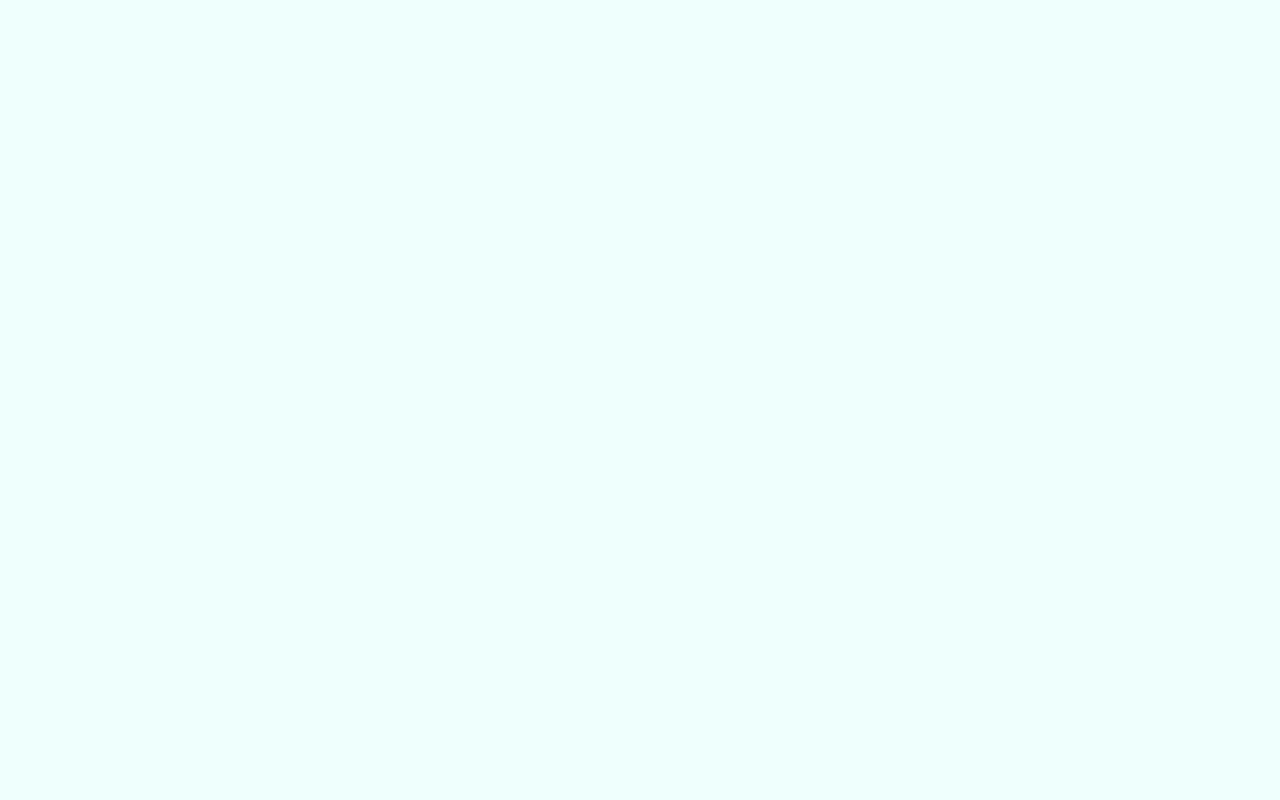
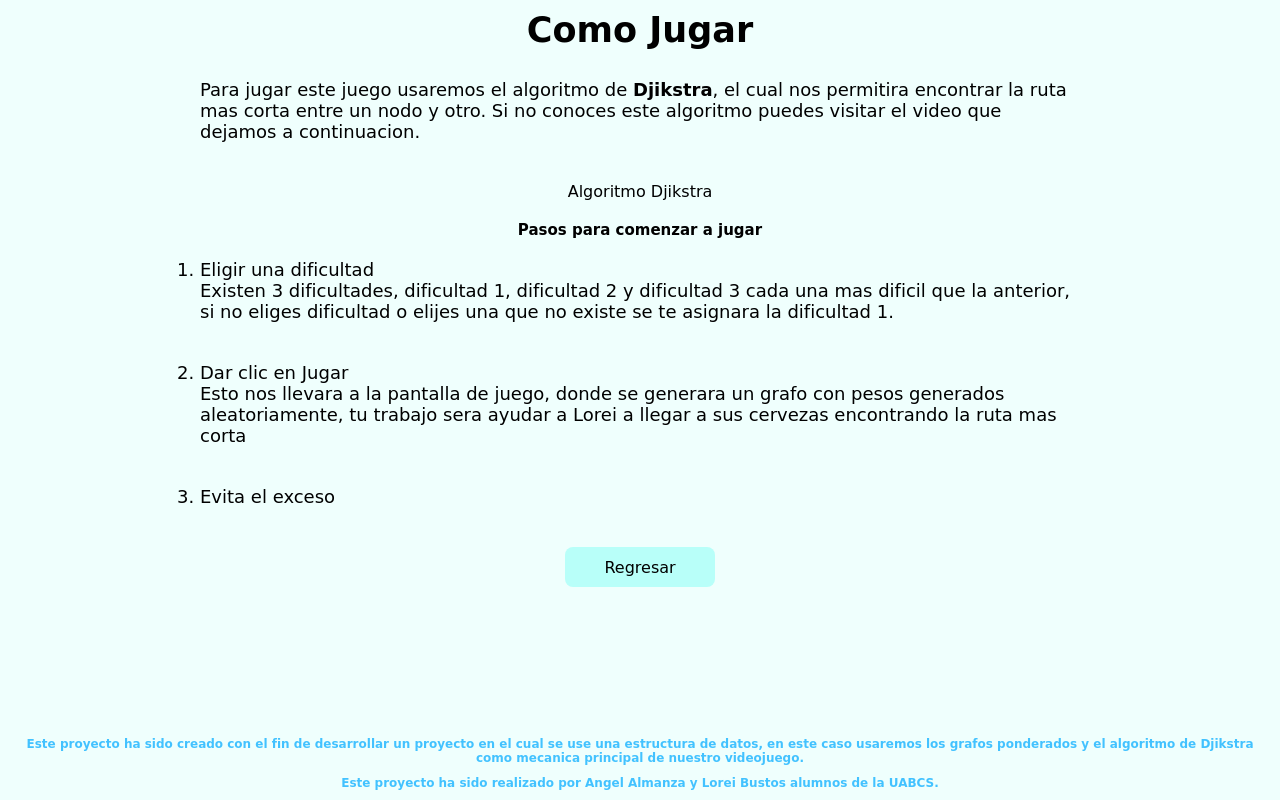
Before and after one commit to AngelAlmanza/whereIsMyBeer, a plain HTML site: page comoJugar.html in a window 1280 px wide. Drawn offline with Linux system fonts and the light colour scheme; a web font is replaced by a local one.

Commit message:
Creada la datalist de dificultad, creada la pagina de instrucciones

```diff
--- a/comoJugar.html
+++ b/comoJugar.html
@@ -8,9 +8,52 @@
     <link rel="preconnect" href="https://fonts.googleapis.com">
     <link rel="preconnect" href="https://fonts.gstatic.com" crossorigin>
     <link href="https://fonts.googleapis.com/css2?family=Hubballi&display=swap" rel="stylesheet">
+    <link rel="icon" href="./src/icons/jarro-de-cerveza.png">
     <link rel="stylesheet" href="./src/css/main.css">
 </head>
 <body>
-
+    <div class="container">
+        <header>
+            <h2 class="instrucciones">Como Jugar</h2>
+        </header>
+        <main class="main-comojugar">
+            <p class="explicacion">
+                Para jugar este juego usaremos el algoritmo de <b>Djikstra</b>, el cual nos permitira encontrar la ruta mas corta entre un nodo y otro.
+                Si no conoces este algoritmo puedes visitar el video que dejamos a
+                continuacion.
+            </p>
+            <a href="https://www.youtube.com/watch?v=fgdCNuGPJnw">Algoritmo Djikstra</a>
+            <h3>Pasos para comenzar a jugar</h3>
+            <ol class="main-instrucciones">
+                <li>Eligir una dificultad</li>
+                <p class="explicacion">
+                    Existen 3 dificultades, dificultad 1, dificultad 2 y dificultad 3
+                    cada una mas dificil que la anterior, si no eliges dificultad o elijes
+                    una que no existe se te asignara la dificultad 1.
+                </p>
+                <li>Dar clic en Jugar</li>
+                <p class="explicacion">
+                    Esto nos llevara a la pantalla de juego, donde se generara un grafo
+                    con pesos generados aleatoriamente, tu trabajo sera ayudar a Lorei a
+                    llegar a sus cervezas encontrando la ruta mas corta
+                </p>
+                <li>Evita el exceso</li>
+            </ol>
+            <section class="main-regresar">
+                <button class="secondary-button">
+                    <a href="./index.html">Regresar</a>
+                </button>
+            </section>
+        </main>
+        <footer>
+            <p>
+                Este proyecto ha sido creado con el fin de desarrollar un proyecto en el cual se use una estructura de datos, en este caso usaremos los grafos ponderados y el algoritmo de Djikstra como mecanica principal de nuestro videojuego.
+            </p>
+            <br>
+            <p>
+                Este proyecto ha sido realizado por Angel Almanza y Lorei Bustos alumnos de la UABCS.
+            </p>
+        </footer>
+    </div>
 </body>
 </html>
--- a/src/css/main.css
+++ b/src/css/main.css
@@ -49,9 +49,17 @@ main {
     background-color: var(--color-uno);
 }
 
+.input-list {
+    text-align: center;
+}
+
 button a {
     text-decoration: none;
     color: initial;
+}
+
+button a:hover {
+    text-decoration: underline;
 }
 
 
@@ -74,3 +82,37 @@ footer p{
         justify-content: space-evenly;
     }
 }
+
+/* Estilos de las instrucciones */
+.instrucciones {
+    font-size: 3.5rem;
+}
+
+.main-comojugar {
+    display: flex;
+    align-items: center;
+    justify-content: center;
+    flex-direction: column;
+    padding: 10px;
+}
+
+
+.main-comojugar a {
+    font-size: 1.6rem;
+    text-decoration: none;
+    color: initial;
+}
+
+.main-comojugar a:hover {
+    text-decoration: underline;
+}
+
+.main-comojugar h3 {
+    font-size: 1.5rem;
+    margin: 20px 0;
+}
+
+.explicacion, .main-instrucciones {
+    font-size: 1.8rem;
+    margin-bottom: 40px;
+}
```
Also changed, not shown: index.html (+6 -1 lines).
